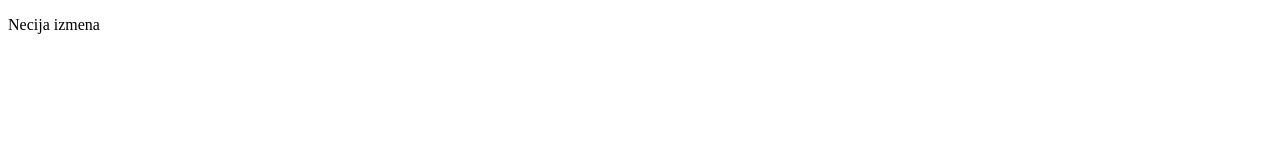
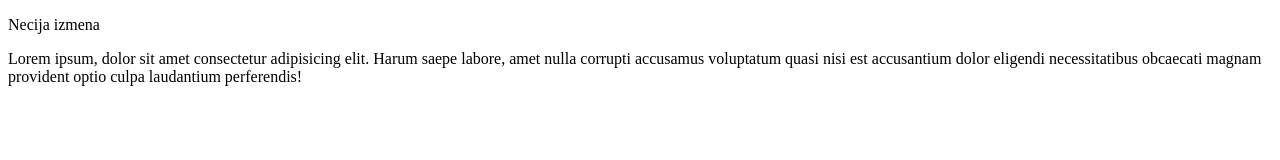
Before and after one commit to Srejic/diplomski-repo, a plain HTML site: page index.html in a window 1280 px wide. Drawn offline with Linux system fonts and the light colour scheme.

Commit message:
Komit sa test-grane

```diff
--- a/index.html
+++ b/index.html
@@ -8,5 +8,11 @@
   </head>
   <body>
     <p>Necija izmena</p>
+    <p>
+      Lorem ipsum, dolor sit amet consectetur adipisicing elit. Harum saepe
+      labore, amet nulla corrupti accusamus voluptatum quasi nisi est
+      accusantium dolor eligendi necessitatibus obcaecati magnam provident optio
+      culpa laudantium perferendis!
+    </p>
   </body>
 </html>
```
